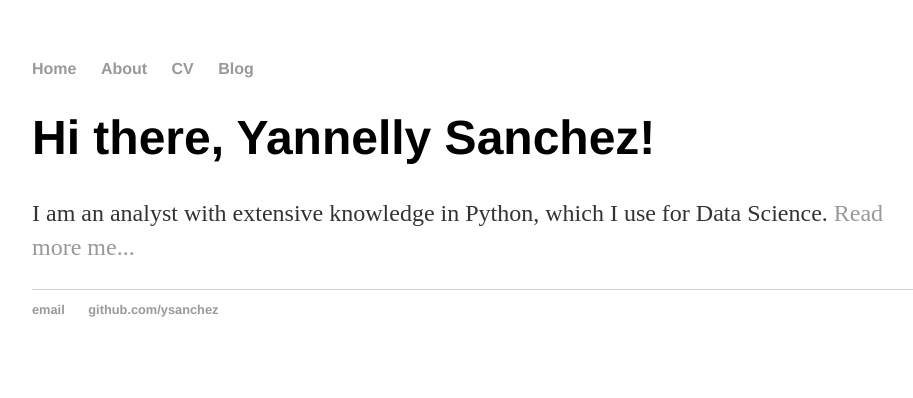
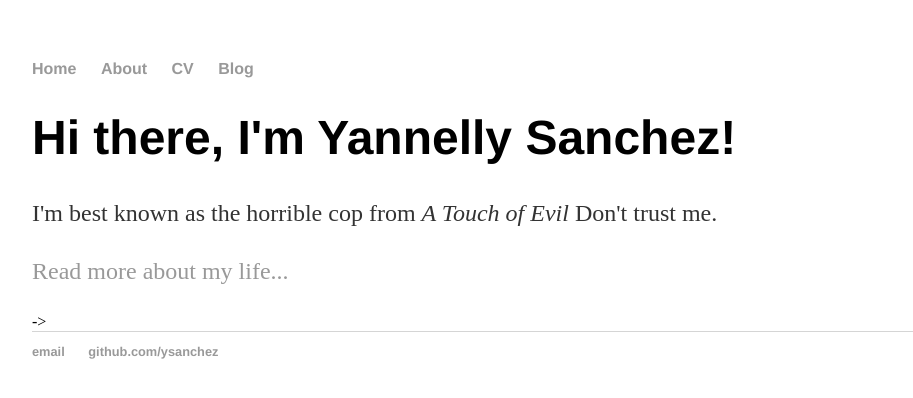
Before and after one commit to ysanchez/ysanchez.github.io, a Jekyll site: the page built from index.html, in a window 1280 px wide. Shown: the top 398 px of the page, without its empty margins (160-1073 px from the left). Built offline with Jekyll 4.4.1, drawn with Linux system fonts in a browser that asks for light colours.

Commit message:
Update index.html

```diff
--- a/index.html
+++ b/index.html
@@ -4,9 +4,8 @@ layout: default
 title: Yannelly Sanchez, Data Science
 ---
 
-
 <div class="blurb">
-	<h1>Hi there, Yannelly Sanchez!</h1>
-	<p>I am an analyst with extensive knowledge in Python, which I use for Data Science.
-		<a href="/about">Read more me...</a></p>
-</div><!-- /.blurb -->
+	<h1>Hi there, I'm Yannelly Sanchez!</h1>
+	<p>I'm best known as the horrible cop from <em>A Touch of Evil</em> Don't trust me.</p>
+	<p><a href="/about">Read more about my life...</a></p>
+</div><!-- /.blurb -->->
```
